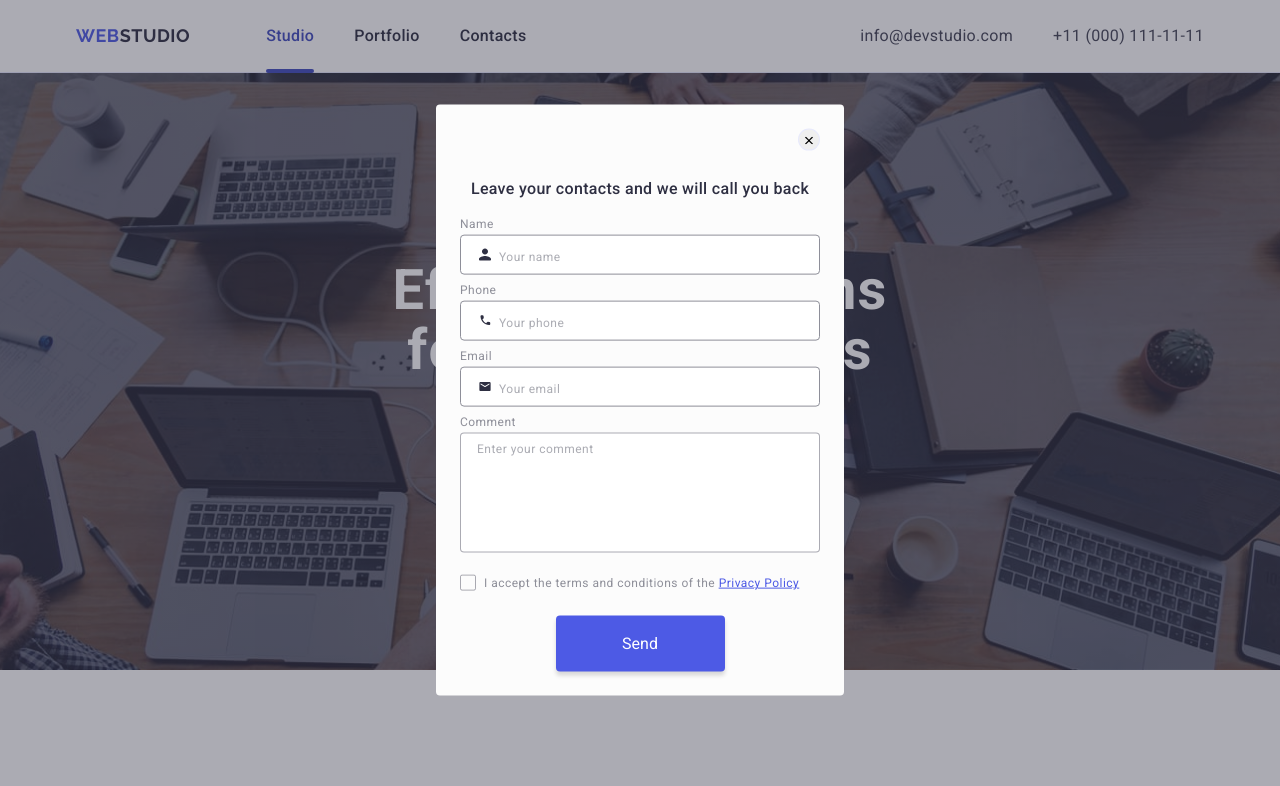
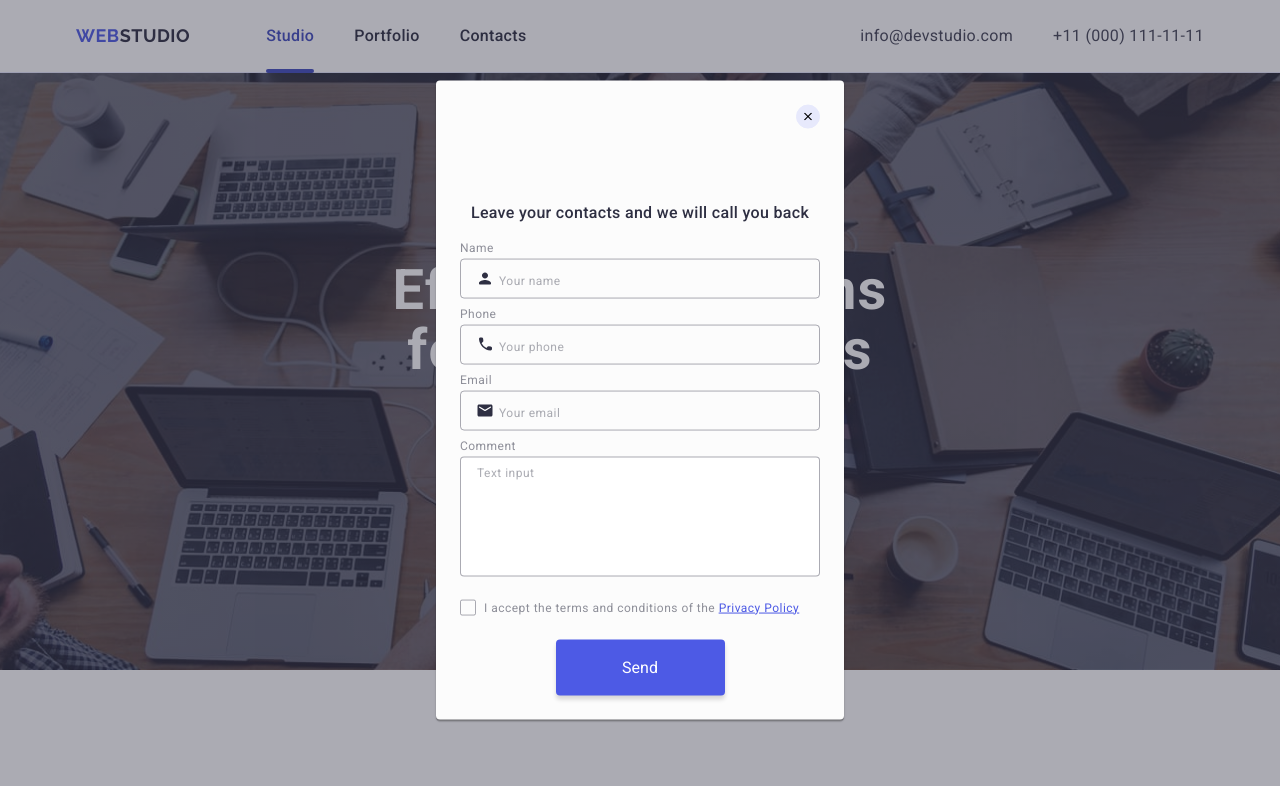
Before and after one commit to Mariia-Shtefiuk/goit-markup-hw-05, a plain HTML site: page index.html in a window 1280 px wide. Shown: the top 786 px of the page. Drawn offline with nearby package versions, Linux system fonts and the light colour scheme.

Commit message:
index/styles update

```diff
--- a/css/styles.css
+++ b/css/styles.css
@@ -568,13 +568,13 @@ img {
 }
 
 .modal {
-  padding: 24px;
+  padding: 72px 24px 24px 24px;
   width: 408px;
   min-height: 584px;
   border-radius: 4px;
   background-color: #fcfcfc;
-  box-shadow: зі значенням 0px 1px 1px rgba(0, 0, 0, 0.14),
-    0px 1px 3px rgba(0, 0, 0, 0.12), 0px 2px 1px rgba(0, 0, 0, 0.2);
+  box-shadow: 0px 1px 1px rgba(0, 0, 0, 0.14), 0px 1px 3px rgba(0, 0, 0, 0.12),
+    0px 2px 1px rgba(0, 0, 0, 0.2);
   transition: transform 250ms cubic-bezier(0.4, 0, 0.2, 1);
   position: absolute;
   top: 50%;
@@ -586,16 +586,33 @@ img {
   position: absolute;
   top: 24px;
   right: 24px;
-  border-radius: 100%;
+  width: 24px;
+  height: 24px;
+  padding: 0;
+  background-color: #e7e9fc;
+  border-radius: 50%;
   border: 1px solid #e7e9fc;
-  stroke: rgba(0, 0, 0, 0.1);
-  transition: 250ms cubic-bezier(0.4, 0, 0.2, 1);
-  transition-property: background-color, fill;
+  display: flex;
+  align-items: center;
+  justify-content: center;
+  transition: background-color 250ms cubic-bezier(0.4, 0, 0.2, 1),
+    border 250ms cubic-bezier(0.4, 0, 0.2, 1);
+  cursor: pointer;
 }
 
 .close-btn:hover,
 .close-btn:focus {
   background-color: #404bbf;
+  border: none;
+}
+
+.close-icon {
+  fill: #2e2f42
+  transition: fill 250ms cubic-bezier(0.4, 0, 0.2, 1);
+}
+
+.close-icon:hover,
+.close-icon:focus {
   fill: #fff;
 }
 
@@ -617,7 +634,7 @@ img {
 .modal-form-label {
   font-weight: 400;
   font-size: 12px;
-  line-height: 1.16667;
+  line-height: 1.17;
   letter-spacing: 0.04em;
   color: #8e8f99;
   display: block;
@@ -629,10 +646,12 @@ img {
 .modal-form-input {
   width: 360px;
   height: 40px;
-  border: 1px solid #8e8f99;
+  border: 1px solid rgba(46, 47, 66, 0.4);
+  background-color: transparent;
   border-radius: 4px;
   padding-left: 38px;
   outline: transparent;
+  transition: border-color 250ms cubic-bezier(0.4, 0, 0.2, 1);
 }
 
 .modal-form-input:focus {
@@ -653,6 +672,7 @@ img {
   left: 16px;
   transform: translateY(-50%);
   fill: #2e2f42;
+  transition: fill 250ms cubic-bezier(0.4, 0, 0.2, 1)
 }
 
 .modal-form-input:focus + .modal-form-icon {
--- a/index.html
+++ b/index.html
@@ -400,12 +400,12 @@
             <p class="modal-text">Leave your contacts and we will call you back</p>
             <form class="modal-form">
                 <div class="modal-form-box">
-                    <label class="modal-form-label" for="user-text">Name
+                    <label class="modal-form-label" for="user-name">Name
                     </label>
                     <div class="modal-form-content">
-                        <input class="modal-form-input" id="user-text" type="text" placeholder="Your name"
-                            name="user-text" required>
-                        <svg class="modal-form-icon" width="18" height="18">
+                        <input class="modal-form-input" id="user-name" type="text" placeholder="Your name"
+                            name="user-name" required>
+                        <svg class="modal-form-icon" width="18" height="24">
                             <use href="./images/icons.svg#person"></use>
                         </svg>
                     </div>
@@ -416,7 +416,7 @@
                     <div class="modal-form-content">
                         <input class="modal-form-input" id="user-tel" type="tel" placeholder="Your phone"
                             name="user-tel" required>
-                        <svg class="modal-form-icon" width="18" height="18">
+                        <svg class="modal-form-icon" width="18" height="24">
                             <use href="./images/icons.svg#phone"></use>
                         </svg>
                     </div>
@@ -427,15 +427,15 @@
                     <div class="modal-form-content">
                         <input class="modal-form-input" id="user-email" type="email" placeholder="Your email"
                             name="user-email" required>
-                        <svg class="modal-form-icon" width="18" height="18">
+                        <svg class="modal-form-icon" width="18" height="24">
                             <use href="./images/icons.svg#email"></use>
                         </svg>
                     </div>
                 </div>
                 <div class="modal-textarea">
-                    <label class="modal-form-label" for="modal-comment">Comment</label>
-                    <textarea class="modal-comment" name="modal-comment" id="modal-comment"
-                        placeholder="Enter your comment"></textarea>
+                    <label class="modal-form-label" for="user-comment">Comment</label>
+                    <textarea class="modal-comment" name="user-comment" id="user-comment"
+                        placeholder="Text input"></textarea>
                 </div>
                 <div class="modal-form-checkbox-content">
                     <input class="checkbox visually-hidden" type="checkbox" id="user-checkbox">
```
